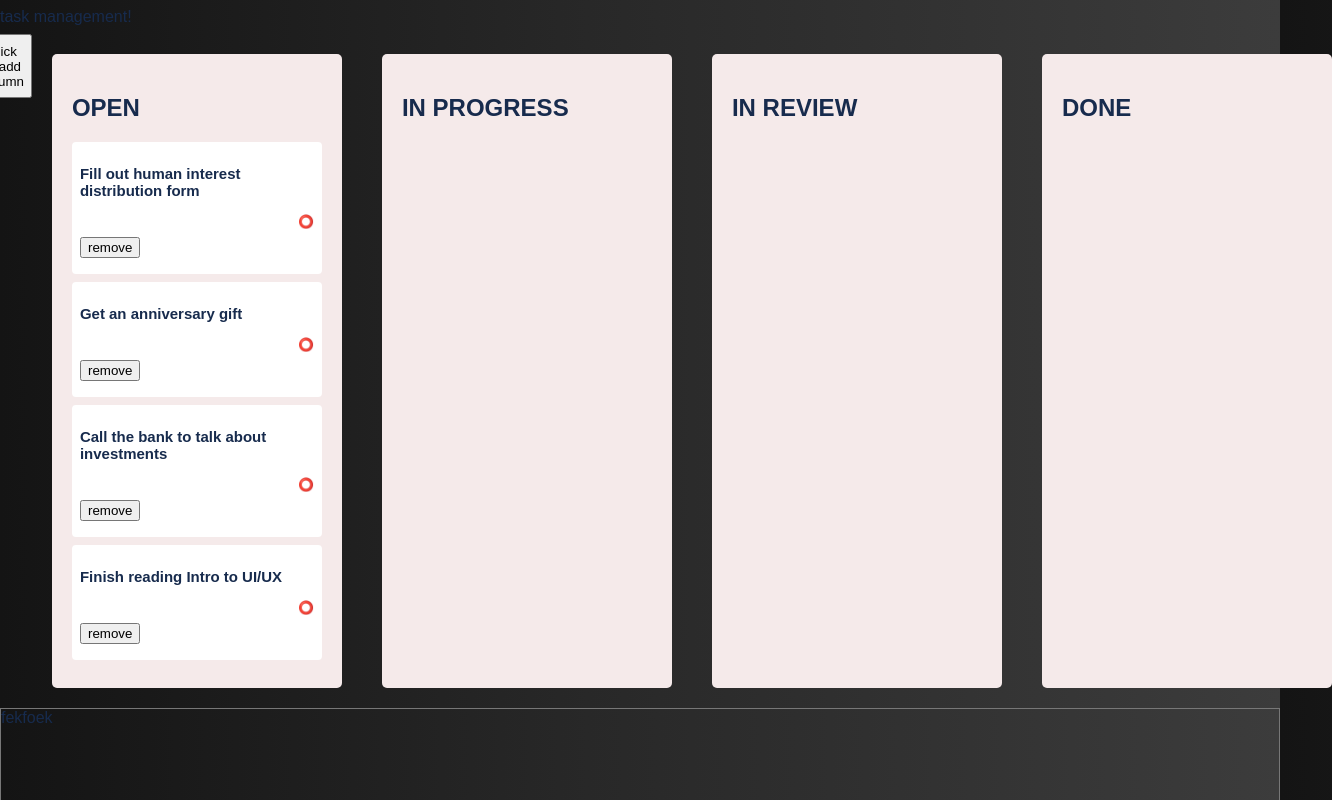
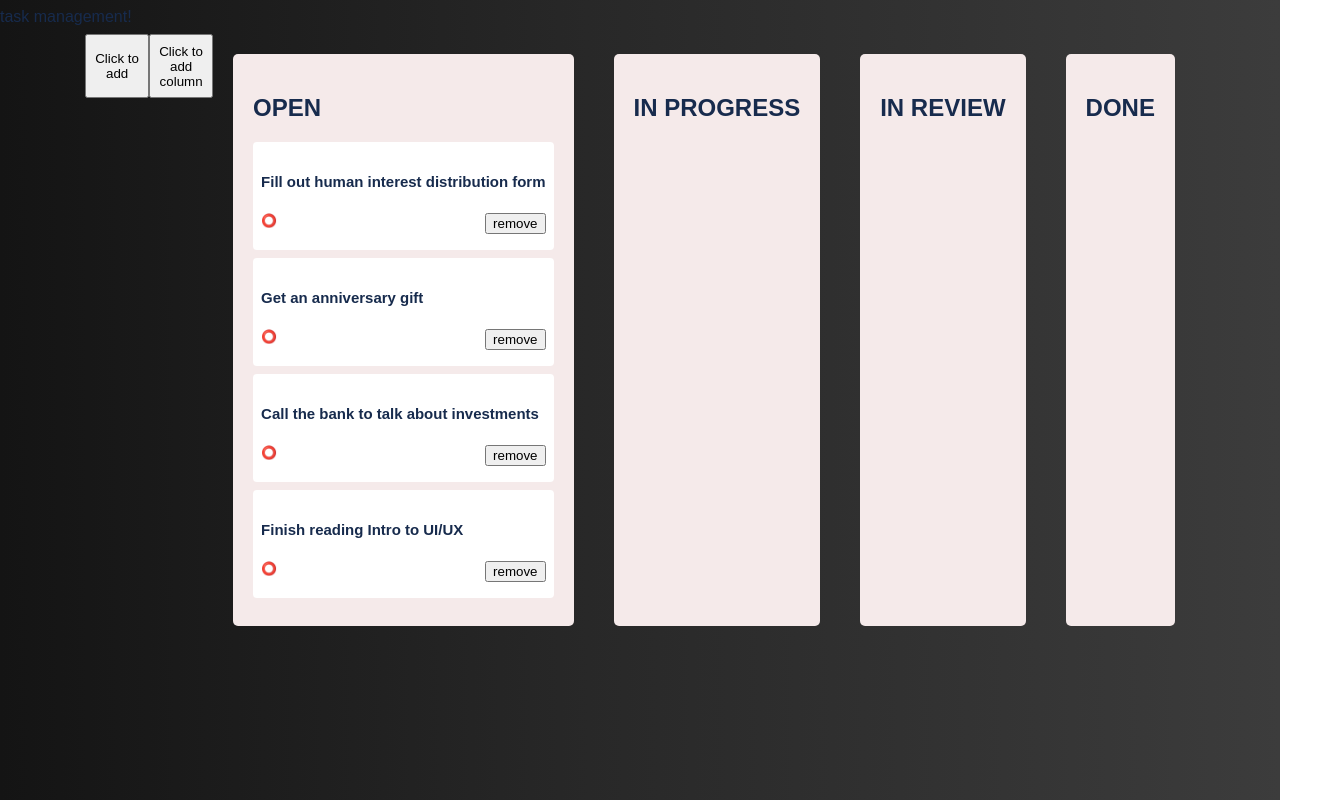
Before and after one commit to sajadsarlaki/task_management, a React (Create React App) app: page / in a window 1280 px wide. Shown: the top 800 px of the page, 1332 px wide, since content can reach past the window. Built offline with nearby package versions, Linux system fonts and the light colour scheme.

Commit message:
add and delete labels implemented.

```diff
--- a/src/App.js
+++ b/src/App.js
@@ -8,11 +8,12 @@ import Header from "./components/header/Header";
 const App = () => {
     return(
     <DndProvider backend={HTML5Backend}>
-            <Header />
-            <Container />
-             <div className={'sidebar'}>
-                fekfoek
-             </div>
+            <div className={'root'}>
+                <Header />
+                <Container />
+            </div>
+
+
 
     </DndProvider>
     )
--- a/src/App.scss
+++ b/src/App.scss
@@ -28,7 +28,7 @@ p {
   text-align: left;
 }
 
-#root{
+.root{
   background: $linear-bg;
     //display: grid;
     //grid-gap: 10px;
@@ -38,8 +38,8 @@ p {
     //"sidebar content content"
     //"sidebar  ......  .......";
     //color: #444;
-  display: flex;
-  flex-direction: column;
+
+  overflow-x: scroll;
 }
 .header{
   grid-area: header;
@@ -85,26 +85,53 @@ select {
 
 
 .item {
+  display: flex;
+  flex-direction: column;
+
+;
+
   font-size: 0.8rem;
   margin-bottom: 0.5rem;
   padding: 0.5rem;
   border-radius: 0.25rem;
   z-index: 1;
   background-color: white;
+  max-width: 20rem;
+
   &:hover{
     cursor: pointer;
   }
+  &__content{
+
+  }
   &__title{
+    grid-area: title;
     font-weight: 600;
     font-size: 0.8rem;
   }
   &__status{
+    grid-area: status;
     text-align: right;
   }
-  &__content{
+  &__label-section{
+    grid-area: labels;
+    padding-top: .5rem;
+    display: grid;
+    grid-template-columns: repeat(5,1fr);
+    grid-template-rows: repeat(2,1fr) ;
   }
-  &__color-bar{
-
+  &__label-span{
+    padding: 0.1rem;
+    border-radius: .5rem;
+    text-align: center;
+  }
+  &__dl-btn{
+    grid-area: dlbtn;
+  }
+  &__footer{
+    display: flex;
+    flex-direction: row;
+    justify-content: space-between;
   }
 }
 
@@ -128,7 +155,7 @@ select {
   padding: 20px;
   background-color: $background-color;
   border-radius: 5px;
-  min-width: 250px;
+  //min-width: 250px;
   &__col-header{
     font-size: 20px;
     font-weight: 600;
--- a/src/components/container/Container.js
+++ b/src/components/container/Container.js
@@ -67,7 +67,7 @@ const Container = () => {
 
     const addItemsColumn = () => {
         const newCol ={
-            status: "don",
+            status: `done + ${Math.floor(Math.random()*5)}`,
             icon: "✅",
             color: "#3981DE"
         }
--- a/src/components/labels/Labels.js
+++ b/src/components/labels/Labels.js
@@ -2,25 +2,13 @@ import React, { useState } from 'react';
 import Modal from 'react-modal';
 // This holds a list of some fiction people
 // Some  have the same name but different age and id
-const labels = [
-    { id: 1, name: 'Andy', color:'#fd2'  },
-    { id: 2, name: 'Bob',  color:'#900'},
-    { id: 3, name: 'Tom Hulk', color:'#090'},
-    { id: 4, name: 'Tom Hank', color:'#009' },
-    { id: 5, name: 'Audra',  },
-    { id: 6, name: 'Anna',  },
-    { id: 7, name: 'Tom' },
-    { id: 8, name: 'Tom Riddle' },
-    { id: 9, name: 'Bolo' },
-];
+import {labels} from "../../data/dataset";
 
 function Label({item, onLabelsModalClose, showLabels, updateItem}) {
     // the value of the search field
     const [name, setName] = useState('');
-
     // the search result
     const [foundLabels, setFoundLabels] = useState(labels);
-
     const filter = (e) => {
         const keyword = e.target.value;
 
@@ -40,11 +28,28 @@ function Label({item, onLabelsModalClose, showLabels, updateItem}) {
 
     const addLabelToItems = (labelItem) => {
         const newItem = item;
+        if(item.labels.includes(labelItem)){
+            onLabelsModalClose()
+            return
+        }
+
         newItem.labels.push(labelItem);
-        updateItem(newItem)
+        updateItem(newItem);
         onLabelsModalClose()
     }
 
+    const addNewLabel = () => {
+        let newLabel = { id:10, name: 'kos', color:'pink'  }
+        setFoundLabels([...foundLabels.concat(newLabel)])
+
+    }
+    const deleteLabel = () => {
+        const label = {name: 'bob', color:'pink'  };
+        item.labels.splice(item.labels.indexOf(i=>i.name == label.name),1)
+        console.log(item)
+        updateItem(item)
+        onLabelsModalClose()
+    }
     return (
         <Modal
             isOpen = {showLabels}
@@ -78,6 +83,12 @@ function Label({item, onLabelsModalClose, showLabels, updateItem}) {
                 )}
             </div>
         </div>
+            <button onClick={() => addNewLabel()}>
+                add new label
+            </button>
+            <button onClick={() => deleteLabel()}>
+                delete label
+            </button>
         </Modal>
     );
 }
--- a/src/components/task/Task.js
+++ b/src/components/task/Task.js
@@ -6,30 +6,33 @@ const Task = ({item, index, moveItem, removeItem, status, updateItem}) => {
     const ref = useRef(null);
     const [, drop] = useDrop({
         accept: ITEM_TYPE,
-        hover(item, monitor){
-            if (!ref.current)
+        hover(item, monitor) {
+            if (!ref.current) {
                 return
+            }
             const dragIndex = item.index;
             const hoverIndex = index;
 
-            if (dragIndex === hoverIndex)
-                return;
+            if (dragIndex === hoverIndex) {
+                return
+            }
 
-            const hoverRect = ref.current.getBoundingClientRect();
-            const hoverMiddleY = (hoverRect.bottom - hoverRect.top)/2;
+            const hoveredRect = ref.current.getBoundingClientRect();
+            const hoverMiddleY = (hoveredRect.bottom - hoveredRect.top) / 2;
             const mousePosition = monitor.getClientOffset();
-            const hoverClientY = mousePosition.y - hoverRect.top;
+            const hoverClientY = mousePosition.y - hoveredRect.top;
 
-            if (dragIndex < hoverIndex && hoverClientY < hoverMiddleY){
+            if (dragIndex < hoverIndex && hoverClientY < hoverMiddleY) {
                 return;
             }
 
-            if (dragIndex > hoverIndex && hoverClientY > hoverMiddleY){
+            if (dragIndex > hoverIndex && hoverClientY > hoverMiddleY) {
                 return;
             }
             moveItem(dragIndex, hoverIndex);
-            item.index = hoverIndex
-        }
+            item.index = hoverIndex;
+        },
+
     });
     const [{isDragging}, drag] = useDrag({
         type:ITEM_TYPE,
@@ -56,22 +59,23 @@ const Task = ({item, index, moveItem, removeItem, status, updateItem}) => {
                 className={'item'}
                 onClick={onOpen}
             >
-                <div className="item__color-bar" style={{backgroundColor: status.backgroundColor}}>
-                <h3 className="item__content">{item.content}</h3>
-                    <p className="item__status">{item.icon}</p>
+                <div className={'item__label-section'}>
+                    {item.labels ?
+                        item.labels.map(i=><span className={'item__label-span'} style={{backgroundColor:i.color}}>{i.name}</span>):""}
 
-                    {item.labels ?
-                        item.labels.map(i=><span className={'label-span'} style={{backgroundColor:i.color}}>{i.name}</span>):""}
+                </div>
+                <div className="item__content" style={{backgroundColor: status.color}}>
+                    <h3>{item.content}</h3>
 
                 </div>
 
-
-                <p>
-
-                    <button onClick={()=>removeItem(item.id)}>
+                <p className={'item__footer'}>
+                    <span className="item__status">{item.icon}</span>
+                    <button className={'item__dl-btn'} onClick={()=>removeItem(item.id)}>
                         remove
                     </button>
                 </p>
+
 
             </div>
 
--- a/src/data/dataset.js
+++ b/src/data/dataset.js
@@ -44,5 +44,12 @@ const statuses = [{
 }
 ];
 
+const labels = [
+    { name: 'Andy', color:'#fd2'  },
+    { name: 'Bob',  color:'#900'},
+    { name: 'Tom Hulk', color:'#090'},
+    { name: 'Tom Hank', color:'#009' },
 
-export { data, statuses };
+];
+
+export { data, statuses, labels };
```
